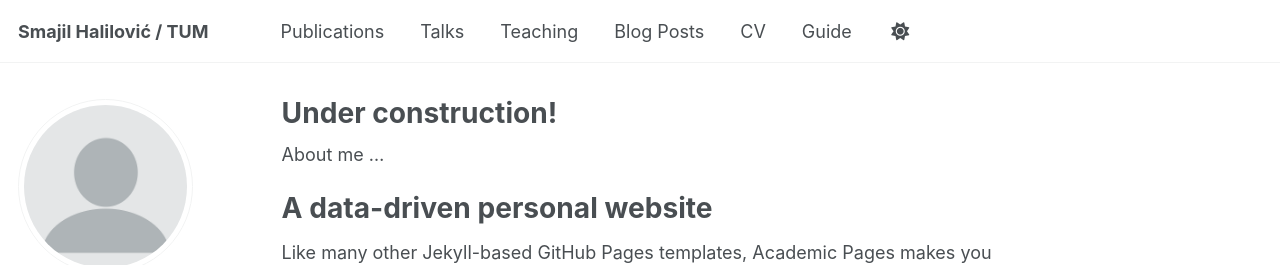
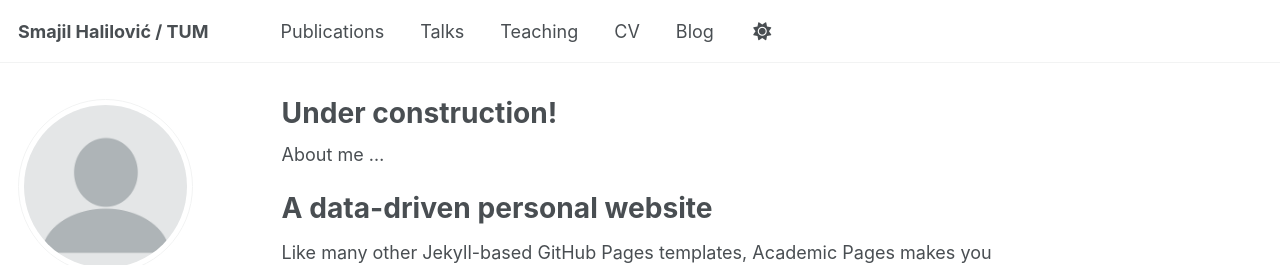
Before and after one commit to SHalilovic/shalilovic.github.io, a Jekyll site: the page built from _pages/about.md, in a window 1280 px wide. Shown: the top 265 px of the page. Built offline with Jekyll 4.4.1, drawn with Linux system fonts in a browser that asks for light colours; some web fonts are replaced; a script that is not in the unit is left out.

Commit message:
Update navigation.yml

```diff
--- a/_data/navigation.yml
+++ b/_data/navigation.yml
@@ -20,14 +20,14 @@ main:
   #- title: "Portfolio"
   #  url: /portfolio/
 
-  - title: "Blog Posts"
-    url: /year-archive/
-
   - title: "CV"
     url: /cv/
+
+  - title: "Blog"
+    url: /year-archive/
 
   # - title: "CV"
   #   url: /cv-json/
 
-  - title: "Guide"
-    url: /markdown/
+  #- title: "Guide"
+  #  url: /markdown/
```
